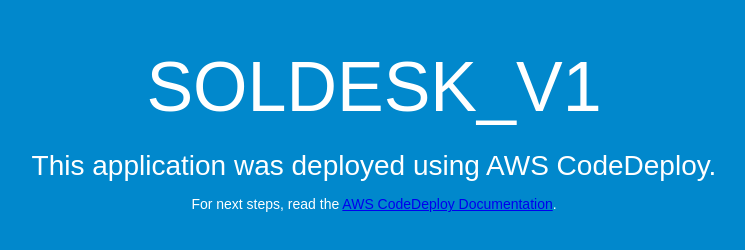
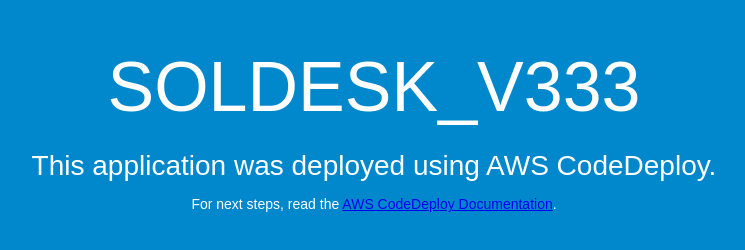
Before and after one commit to gmlwnd3565/gmlwnd, a plain HTML site: page index.html in a window 1280 px wide. Shown: the whole page, without its empty margins (266-1011 px from the left). Drawn offline with Linux system fonts and the light colour scheme.

Commit message:
Add files via upload

```diff
--- a/index.html
+++ b/index.html
@@ -24,7 +24,7 @@
 </head>
 <body>
   <div align="center">
-    <h1>SOLDESK_V1</h1>
+    <h1>SOLDESK_V333</h1>
     <h2>This application was deployed using AWS CodeDeploy.</h2>
     <p>For next steps, read the <a href="http://aws.amazon.com/documentation/codedeploy">AWS CodeDeploy Documentation</a>.</p>
   </div>
```
